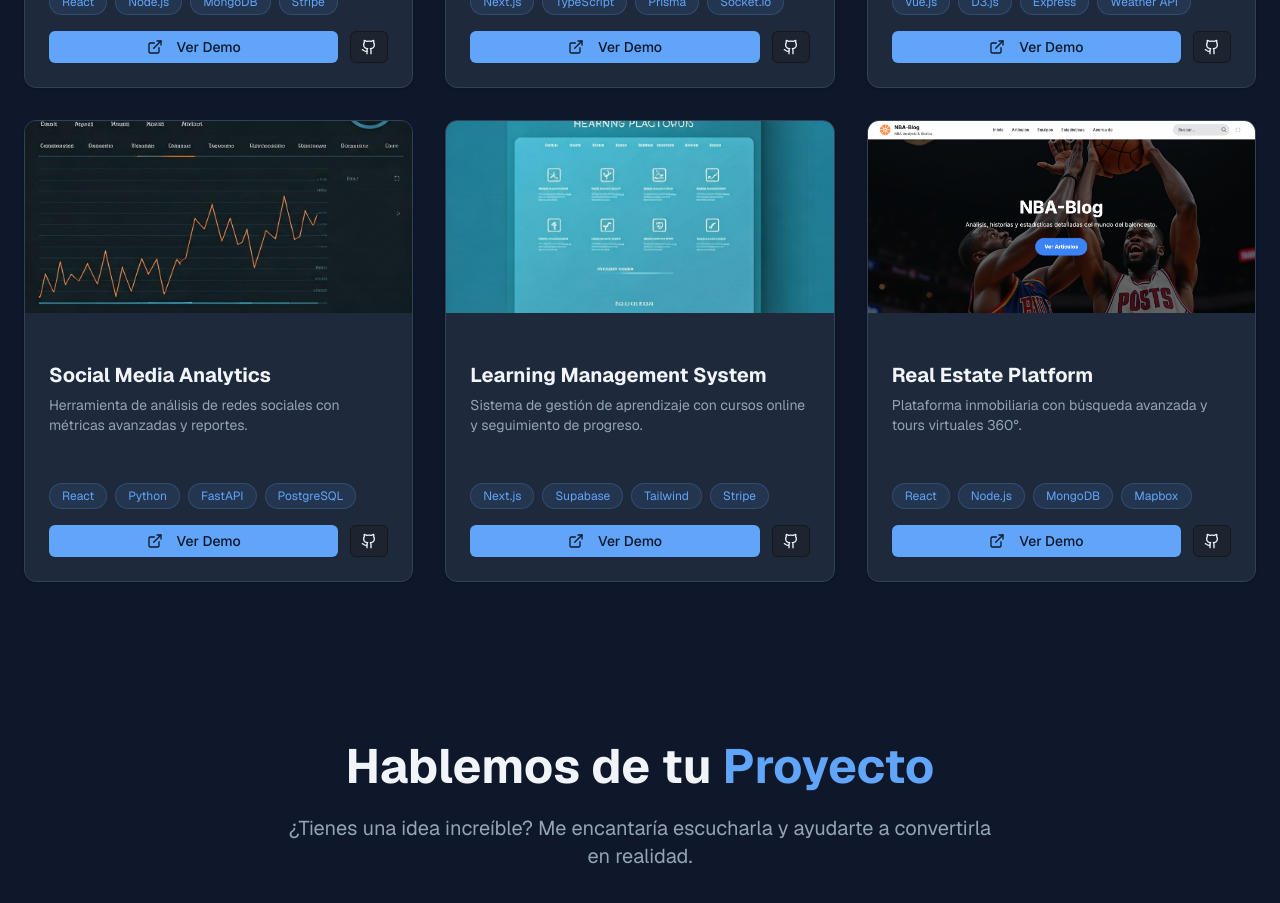
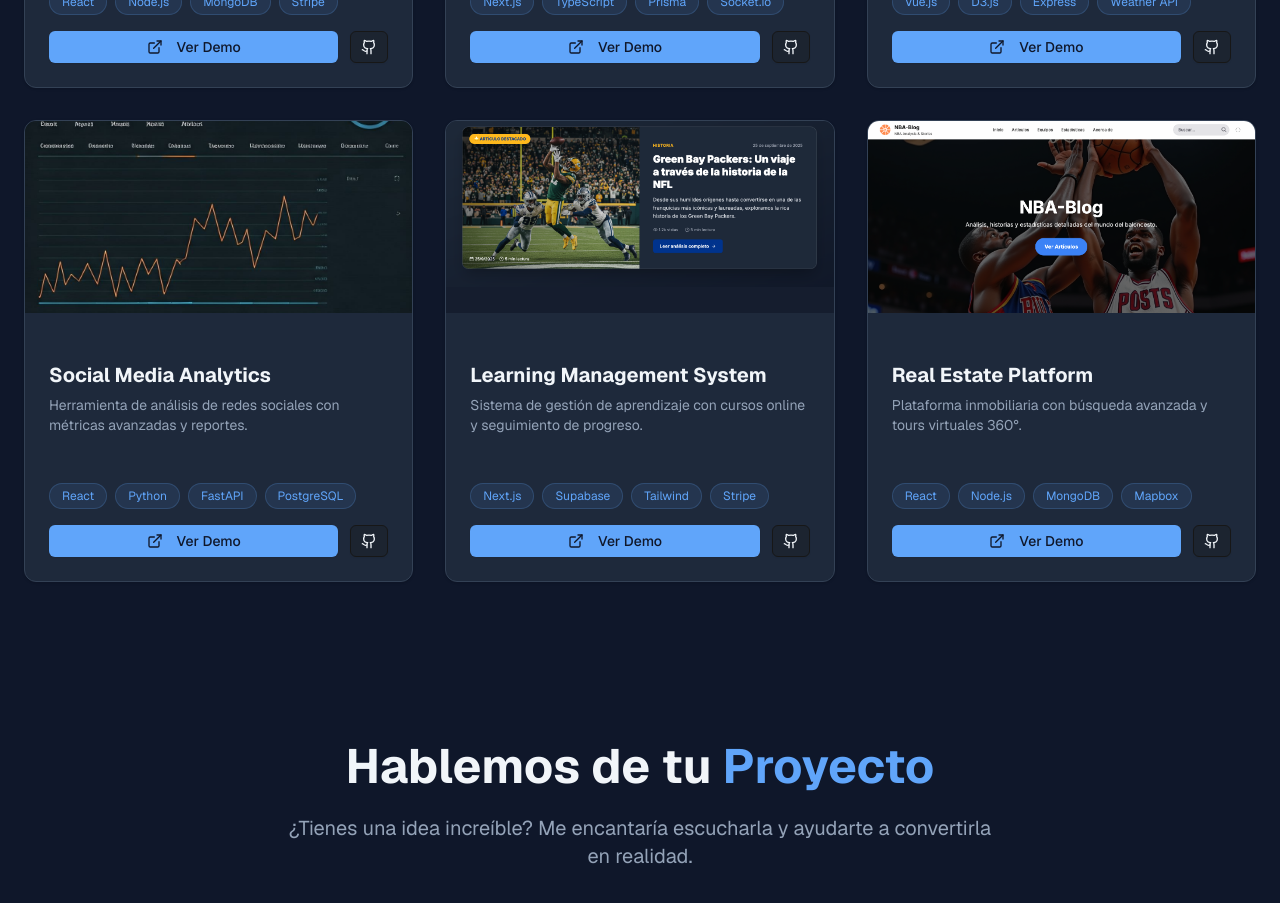
Before and after one commit to monchiviri27/developer-portfolio, a Next.js app: page / in a window 1280 px wide. Shown: the part 2860-3763 px from the top of the page. Built offline with nearby package versions, Linux system fonts and the light colour scheme.

Commit message:
nuevo proyecto nfl

```diff
--- a/components/hero-section.tsx
+++ b/components/hero-section.tsx
@@ -75,7 +75,7 @@ export function HeroSection() {
                 <Linkedin className="h-5 w-5" />
               </a>
               <a
-                href="mailto:alex@example.com"
+                href="mailto:wellingtonbazurto.dev@gmail.com"
                 className="p-3 rounded-full bg-card hover:bg-primary transition-all duration-200 hover:scale-110"
               >
                 <Mail className="h-5 w-5" />
--- a/components/projects-section.tsx
+++ b/components/projects-section.tsx
@@ -45,9 +45,9 @@ const projects = [
     id: 5,
     title: "Learning Management System",
     description: "Sistema de gestión de aprendizaje con cursos online y seguimiento de progreso.",
-    image: "/learning-platform-interface--courses--education.jpg",
+    image: "nfl-blog.png",
     technologies: ["Next.js", "Supabase", "Tailwind", "Stripe"],
-    liveUrl: "https://example.com",
+    liveUrl: "https://blog-nfl.vercel.app/",
     githubUrl: "https://github.com/monchiviri27",
   },
   {
```
Also changed, not shown: public/nfl-blog.png (added).
